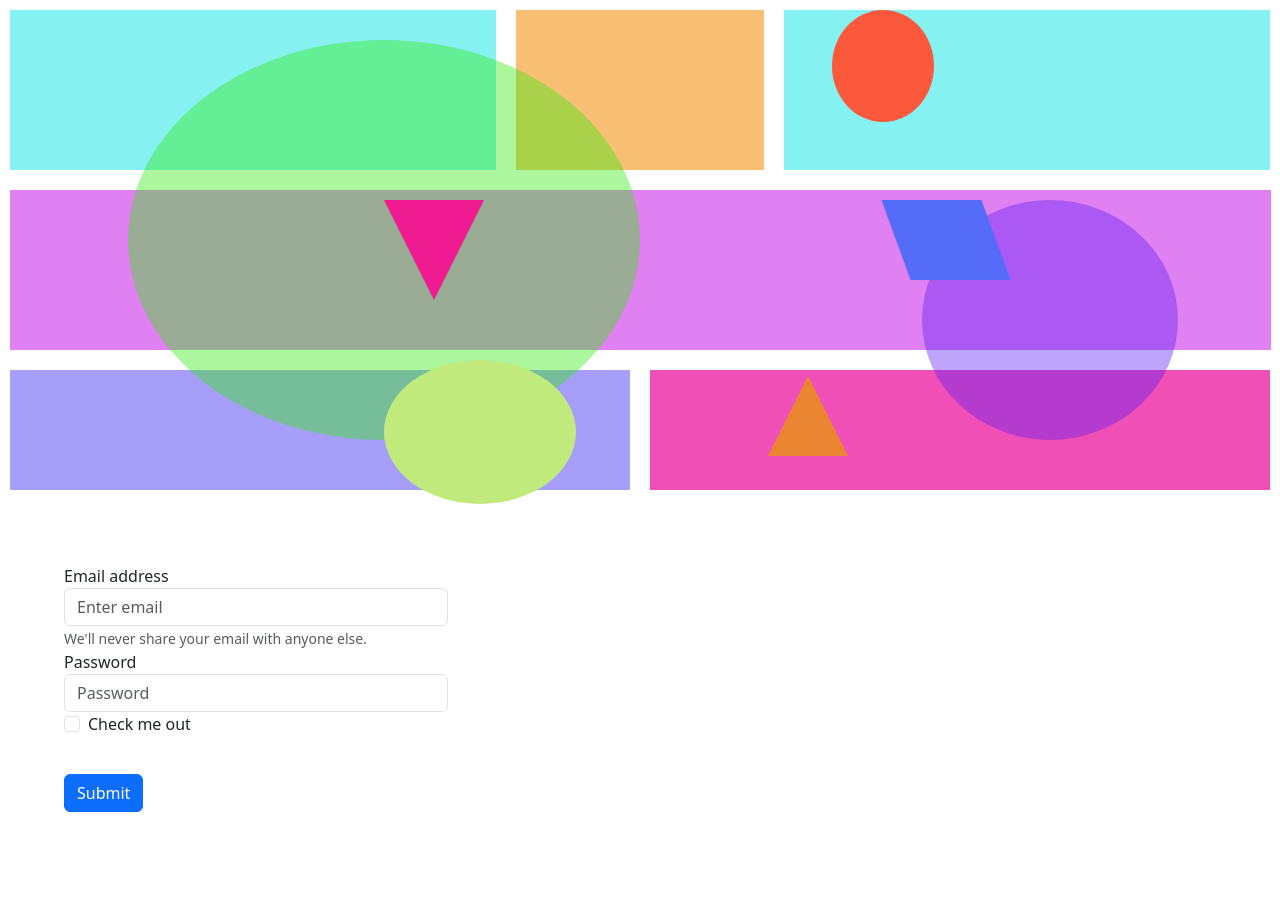
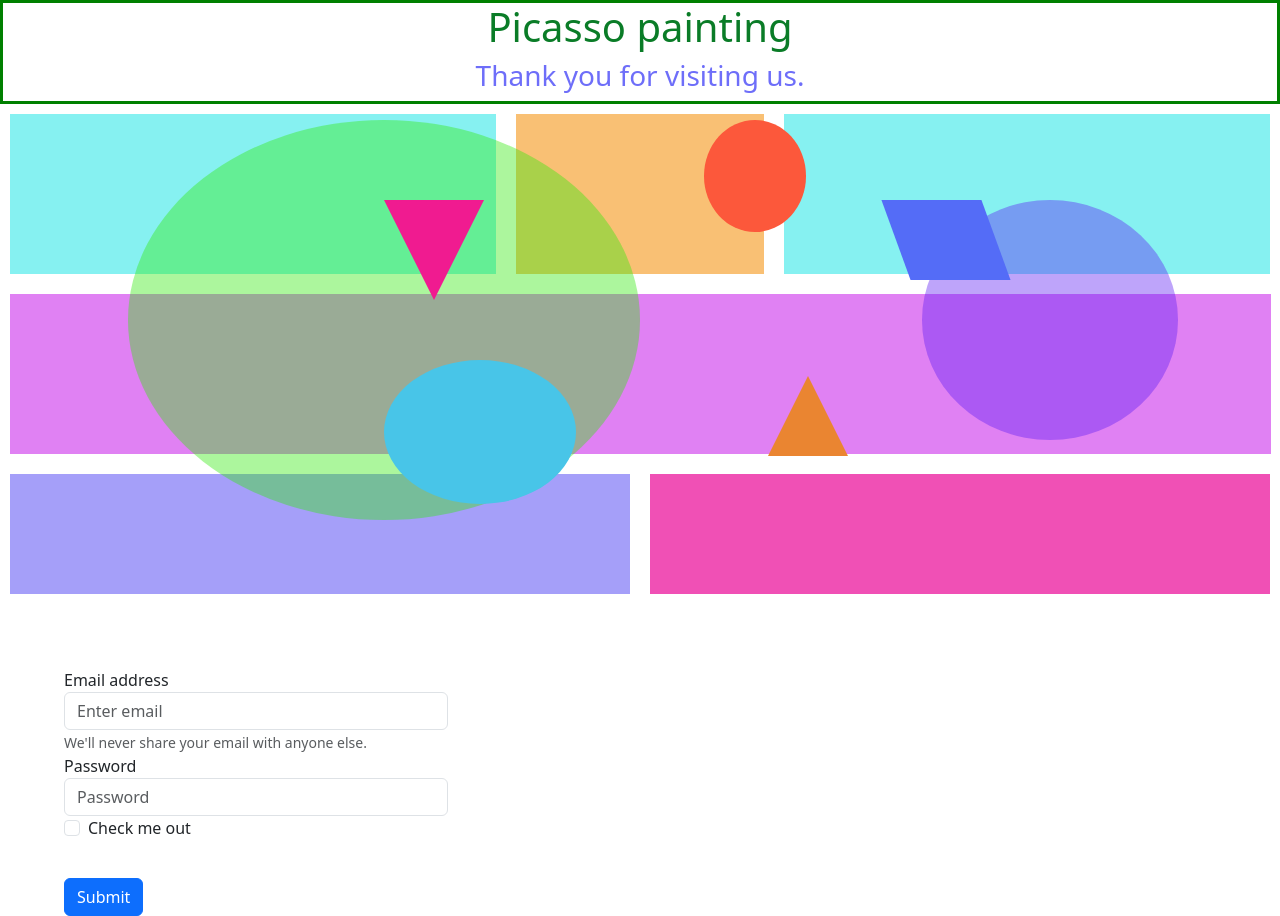
Before and after one commit to Eunjung17/Block10_paiting, a plain HTML site: page index.html in a window 1280 px wide. Before the commit the page ends 812 px from the top, so only its background shows below. Drawn offline with nearby package versions, Linux system fonts and the light colour scheme.

Commit message:
inline internal external

```diff
--- a/index.html
+++ b/index.html
@@ -6,8 +6,16 @@
     <title>Document</title>
     <link rel="stylesheet" href="picasso_style.css">
     <link href="https://cdn.jsdelivr.net/npm/bootstrap@5.3.3/dist/css/bootstrap.min.css" rel="stylesheet" integrity="sha384-QWTKZyjpPEjISv5WaRU9OFeRpok6YctnYmDr5pNlyT2bRjXh0JMhjY6hW+ALEwIH" crossorigin="anonymous">
+    <style>
+        h3   {color: rgb(110, 110, 249);}
+        </style>
 </head>
 <body>
+
+    <div class="centerLocation">
+        <h1 style="color:rgb(10, 124, 39);">Picasso painting</h1>
+        <h3>Thank you for visiting us.</h3>
+    </div>
 
     <!-- pictures, z-index is -1 -->
     <div class="flex-container">
--- a/picasso_style.css
+++ b/picasso_style.css
@@ -19,6 +19,11 @@ body{
   width: 30%;
   margin-top: 5%;
   margin-left: 5%;
+}
+
+.centerLocation{
+  text-align: center;
+  border: 3px solid green;
 }
 
 .someSpace{
@@ -99,7 +104,7 @@ body{
     /* display: inline-block; */
     position: absolute;
     left: 10%;
-    top: 5%;
+    top: 15%;
     opacity: 0.4;
     z-index: 1;
   }
@@ -123,8 +128,8 @@ body{
     border-radius: 50%;
     /* display: inline-block; */
     position: absolute;
-    left: 65%;
-    top: 10px;
+    left: 55%;
+    top: 15%;
     height: 7em;
     /* opacity: 0.9; */
     z-index: 2;
@@ -134,7 +139,7 @@ body{
 
     width: 15%;
     height: 18%;
-    background-color: #c1ea7c;
+    background-color: #48c5e8;
     border-radius: 50%;
     /* display: inline-block; */
     position: absolute;
```
